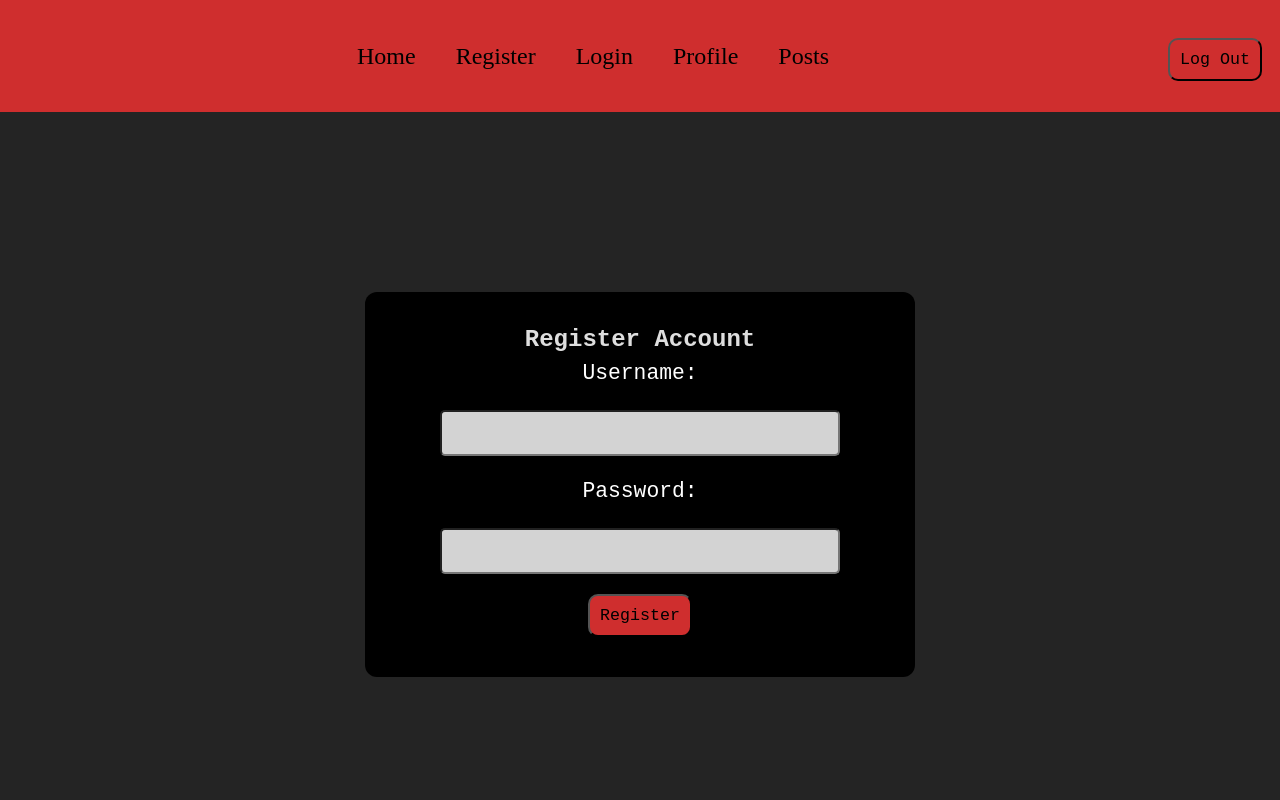
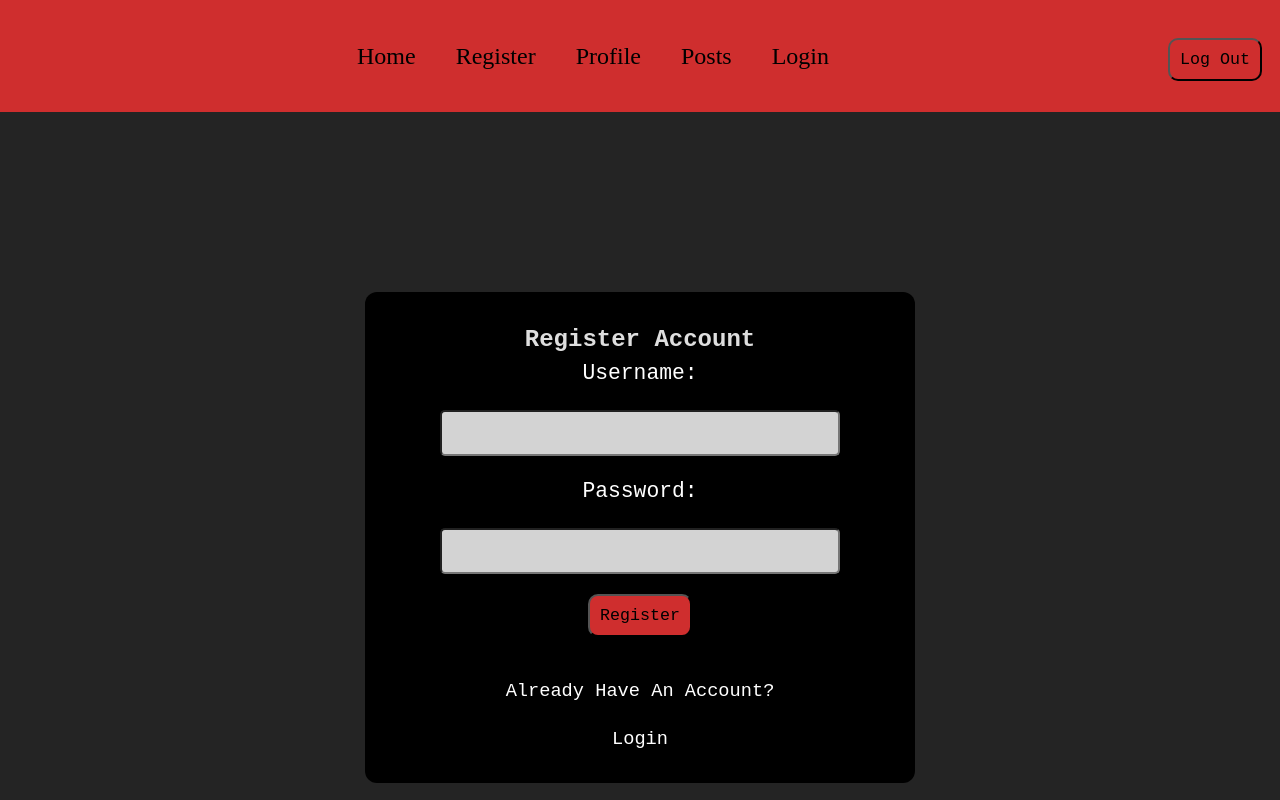
Before and after one commit to Block-30-Stranger-Things/Stranger-Things-Block-30, a React (Vite) app: page /register in a window 1280 px wide. Built offline with nearby package versions, Linux system fonts and the light colour scheme; a web font is replaced by a local one.

Commit message:
adding frontend to Register.jsx, aleady have an account to login

```diff
--- a/src/App.jsx
+++ b/src/App.jsx
@@ -24,16 +24,16 @@ function App() {
       <div className="navigation">
         <Link to="/">Home</Link>
         <Link to="/register">Register</Link>
-        <Link to="/login">Login</Link>
         <Link to="/profile">Profile</Link>
         <Link to="/posts">Posts</Link>
+        <Link to="/login">Login</Link>
       </div>
     </div>
 
     <Routes>
       <Route path="/" element={<Home />} />
       <Route path="/register" element={<Register setToken={setToken} />} />
-      <Route path="/login" element={<Login setToken={setToken}/>} />
+        <Route path="/login" element={<Login setToken={setToken}/>} />
       <Route path="/profile" element={<Profile token={token}/> }/>
 
       <Route path="/posts" element={<Posts />} />
--- a/src/components/Register.jsx
+++ b/src/components/Register.jsx
@@ -1,4 +1,5 @@
 import React, { useState, useEffect } from 'react'
+import { Link } from 'react-router-dom';
 import { registerUser } from './API'
 
 export default function Register({ setToken }) {
@@ -45,6 +46,8 @@ const handelSubmit = async (e) => {
           </label>
 
           <button onClick={handelSubmit}>Register</button>
+         <p style={{color: "white", marginTop: "10px"}}>Already Have An Account?</p>
+         <div className="linkToLogin">Login</div>
         </form>
     </div>
 
--- a/src/index.css
+++ b/src/index.css
@@ -43,3 +43,16 @@
   width: 400px;
   caret-color: #cf2e2e;
 }
+
+.linkToLogin {
+  color: white;
+  text-decoration: none;
+  font-family: monospace;
+  font-size: 14pt;
+}
+
+.linkToLogin:hover {
+  color:#cf2e2e;
+  cursor: pointer;
+
+}
```
